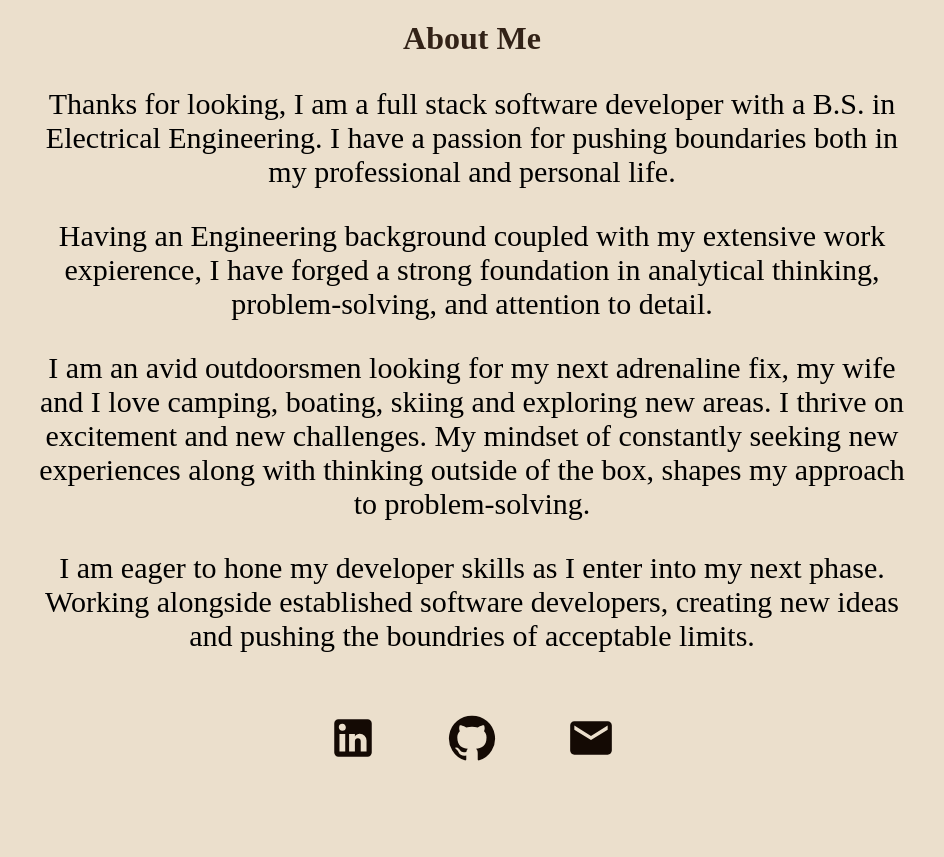
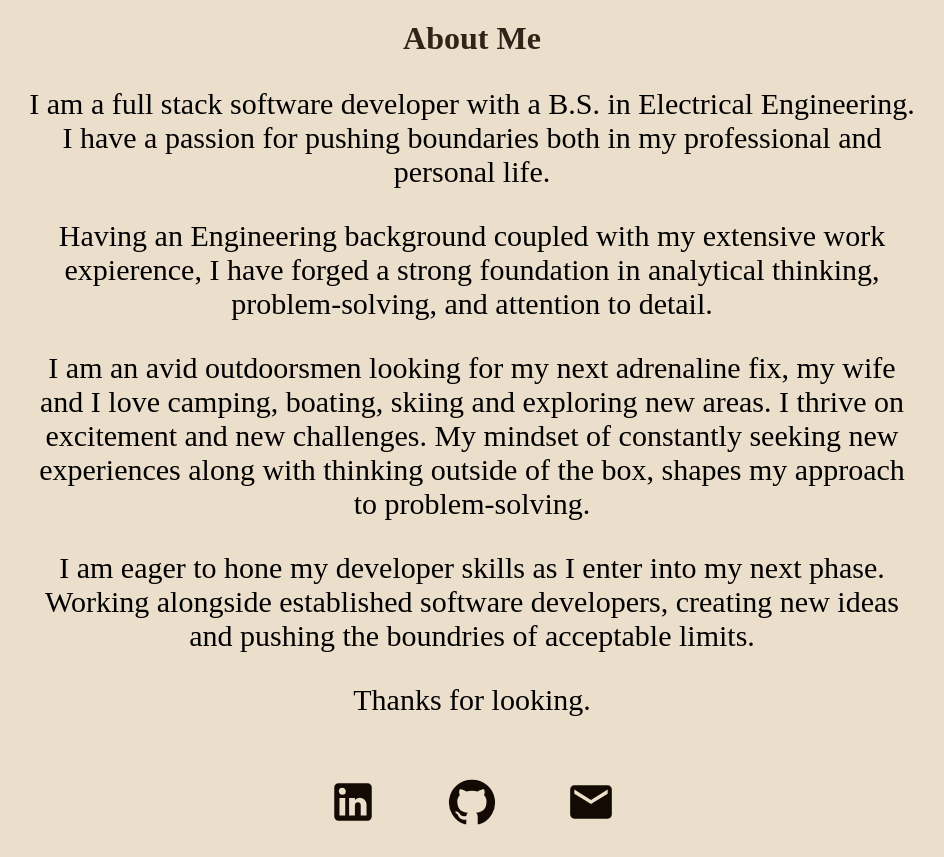
Before and after one commit to Barry25000/React_Portfolio, a React (Create React App) app: page / in a window 1280 px wide. Shown: the part 778-1635 px from the top of the page, without its empty margins (168-1112 px from the left). Before the commit the page ends 1571 px from the top, so only its background shows below. Built offline with nearby package versions, Linux system fonts and the light colour scheme.

Commit message:
update to about me

```diff
--- a/src/components/Pages/About/About.js
+++ b/src/components/Pages/About/About.js
@@ -24,9 +24,9 @@ export default function About() {
       <div style={{ width: "70%", margin: "0 auto" }}>
         <h1 id="about-me-title">About Me</h1>
         <p id="p-about">
-          Thanks for looking, I am a full stack software developer with a B.S.
-          in Electrical Engineering. I have a passion for pushing boundaries
-          both in my professional and personal life.
+          I am a full stack software developer with a B.S. in Electrical
+          Engineering. I have a passion for pushing boundaries both in my
+          professional and personal life.
         </p>
         <p id="p-about">
           Having an Engineering background coupled with my extensive work
@@ -45,6 +45,7 @@ export default function About() {
           Working alongside established software developers, creating new ideas
           and pushing the boundries of acceptable limits.
         </p>
+        <p id="p-about">Thanks for looking.</p>
       </div>
     </>
   );
```
